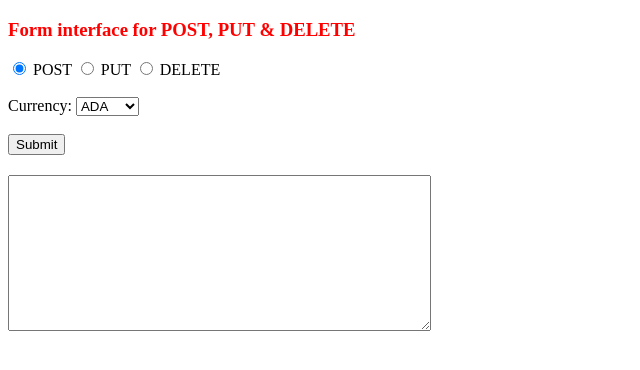
After one commit to justKrow/CurrencyConverter, a PHP site: page /update/public/index.html in a window 1280 px wide. The commit adds this page. Shown: the top 370 px of the page, without its empty margins (0-640 px from the left). Run offline with PHP 8.4, Linux system fonts and the light colour scheme.

Commit message:
interface added

```diff
--- a/src/core/convert.php
+++ b/src/core/convert.php
@@ -6,7 +6,7 @@ function calculate()
     $from_currency = searchCurrency(strtoupper($_GET["from"]), "src/data/rates.xml");
     $to_currency = searchCurrency(strtoupper($_GET["to"]), "src/data/rates.xml");
 
-    if (isRateOutDated($xml["ts"], date("Y-m-d H:i:s"), "src/data/rates.xml")) {
+    if (isRateOutDated($xml["ts"], date("Y-m-d H:i:s"), "src/data/rates.xml", 12)) {
         writeXmlRates("src/data/rates.xml");
     }
 
--- a/src/data/config.php
+++ b/src/data/config.php
@@ -24,7 +24,7 @@ define(
 
 
 # CRUD options
-define("CRUD_OPTIONS", array('post', 'put', 'del'));
+define("CRUD_OPTIONS", array('POST', 'PUT', 'DELETE'));
 # parameter for CRUD
 define('PARAMS', array('to', 'from', 'amnt', 'format'));
 define('PARAMS_CRUD', array('cur', 'action', 'format'));
--- a/src/data/rates.xml
+++ b/src/data/rates.xml
@@ -1,5 +1,5 @@
 <?xml version="1.0" encoding="UTF-8"?>
-<rates ts="2024-02-11 14:24:40" base="GBP">
+<rates ts="2024-02-11 22:46:20" base="GBP">
     <Currency rate="2.2919125954" live="0">
         <code>ADA</code>
         <curr>Cardano</curr>
@@ -811,7 +811,7 @@
         <curr>Ugandan Shilling</curr>
         <loc>UG</loc>
     </Currency>
-    <Currency rate="1.2631523624" live="1">
+    <Currency rate="1.2631523624" live="0">
         <code>USD</code>
         <curr>US Dollar</curr>
         <loc>AC, AS, BQ, DG, EC, FM, GU, HT, IO, MH, MP, PA, PR, PW, SV, TC, TL, UM, US, VG, VI, ZW</loc>
--- a/src/utils/validate.php
+++ b/src/utils/validate.php
@@ -31,7 +31,8 @@ function checkParameterMatchUp()
 
 function checkCurrencyLive()
 {
-    if ((in_array(strtoupper($_GET["from"]), $GLOBALS['live_countries']) == false) || (in_array(strtoupper($_GET["to"]), $GLOBALS['live_countries']) == false)) {
+    $live_countries = json_decode(file_get_contents('src/data/live_countries.json'), true);
+    if ((in_array(strtoupper($_GET["from"]), $live_countries) == false) || (in_array(strtoupper($_GET["to"]), $live_countries) == false)) {
         displayError($error_code = 1200, $format = $_GET['format']);
         exit();
     }
--- a/src/utils/xml_tweaks.php
+++ b/src/utils/xml_tweaks.php
@@ -11,8 +11,6 @@ function searchCurrency($query, $xml_file_path)
     displayError($error_code = "2200", $format = $_GET["format"]);
     return false;
 }
-
-
 
 function formatDate($date)
 {
--- /dev/null
+++ b/update/public/app.js
@@ -0,0 +1,43 @@
+document.addEventListener('DOMContentLoaded', function() {
+    var xhr = new XMLHttpRequest();
+    xhr.onreadystatechange = function() {
+        if (xhr.readyState == XMLHttpRequest.DONE) {
+            if (xhr.status == 200) {
+                var parser = new DOMParser();
+                var xmlDoc = parser.parseFromString(xhr.responseText, "text/xml");
+                var currencies = xmlDoc.getElementsByTagName('Currency');
+                var select = document.getElementById('currency');
+
+                for (var i = 0; i < currencies.length; i++) {
+                    var code = currencies[i].getElementsByTagName('code')[0].childNodes[0].nodeValue;
+                    var option = document.createElement('option');
+                    option.value = code;
+                    option.textContent = code;
+                    select.appendChild(option);
+                }
+            } else {
+                console.error('An error occurred fetching the currency data');
+            }
+        }
+    };
+    xhr.open('GET', '../src/data/rates.xml', true);
+    xhr.send();
+});
+
+
+// Continue in app.js
+document.getElementById('crudForm').addEventListener('submit', function(e) {
+    e.preventDefault();
+    var action = document.querySelector('input[name="action"]:checked').value;
+    var currency = document.getElementById('currency').value;
+
+    var xhr = new XMLHttpRequest();
+    xhr.onreadystatechange = function() {
+        if (xhr.readyState == XMLHttpRequest.DONE) {
+            document.getElementById('responseOutput').textContent = xhr.responseText;
+        }
+    };
+
+    xhr.open(action, 'index.php?cur=' + currency + '&action=' + action, true);
+    xhr.send();
+});
--- /dev/null
+++ b/update/public/index.html
@@ -0,0 +1,31 @@
+<!DOCTYPE html>
+<html lang="en">
+  <head>
+    <meta charset="UTF-8" />
+    <meta name="viewport" content="width=device-width, initial-scale=1.0" />
+    <title>CRUD Operations</title>
+    <link rel="stylesheet" href="public/style.css" />
+  </head>
+  <body>
+    <h3 class="title">Form interface for POST, PUT & DELETE</h3>
+    <form id="crudForm">
+      <input type="radio" id="post" name="action" value="POST" checked />
+      <label for="post">POST</label>
+      <input type="radio" id="put" name="action" value="PUT" />
+      <label for="put">PUT</label>
+      <input type="radio" id="delete" name="action" value="DELETE" />
+      <label for="delete">DELETE</label><br /><br />
+
+      <label for="currency">Currency:</label>
+      <select id="currency" name="cur">
+        <!-- Options will be populated by JavaScript --></select
+      ><br /><br />
+
+      <input type="submit" value="Submit" />
+    </form>
+
+    <textarea id="responseOutput" rows="10" cols="50"></textarea>
+
+    <script src="public/app.js"></script>
+  </body>
+</html>
--- /dev/null
+++ b/update/public/style.css
@@ -0,0 +1,11 @@
+body,
+html {
+  margin: 100;
+}
+.title {
+  color: red;
+}
+
+#responseOutput {
+  margin-top: 20px;
+}
```
Also changed, not shown: update/delete/delete_handling.php (+8 -7 lines), update/index.php (+27 -23 lines), update/post/post_handling.php (+11 -10 lines).
